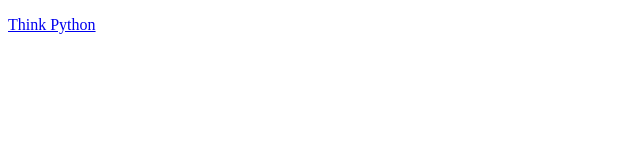
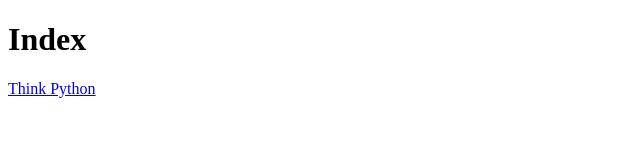
Before and after one commit to mrfoots/mrfoots.github.io, a plain HTML site: page index.html in a window 1280 px wide. Shown: the whole page, without its empty margins (0-640 px from the left). Drawn offline with Linux system fonts and the light colour scheme.

Commit message:
added header to index

```diff
--- a/index.html
+++ b/index.html
@@ -5,6 +5,7 @@
     <title>Github Page</title>
   </head>
   <body>
+    <h1>Index</h1>
     <p><a href="think-python/index.html">Think Python</a></p>
   </body>
 </html>
```
